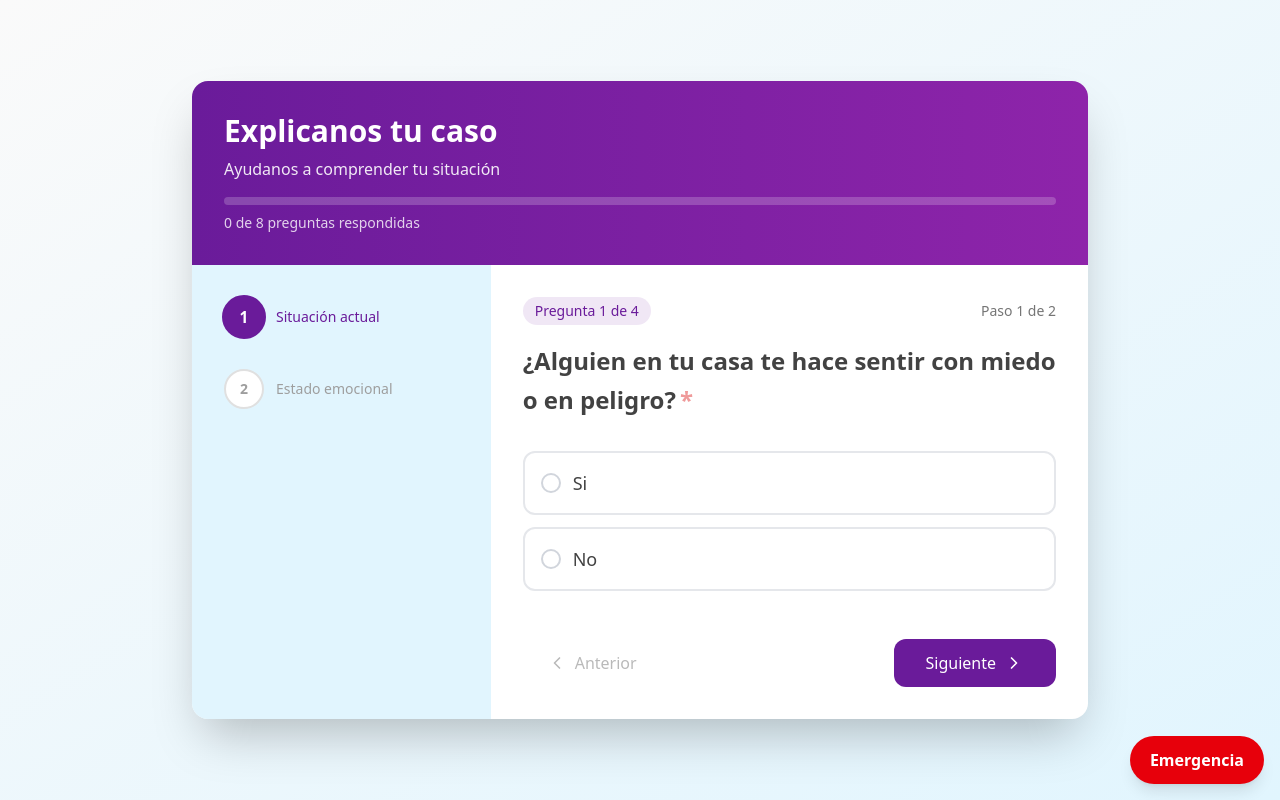
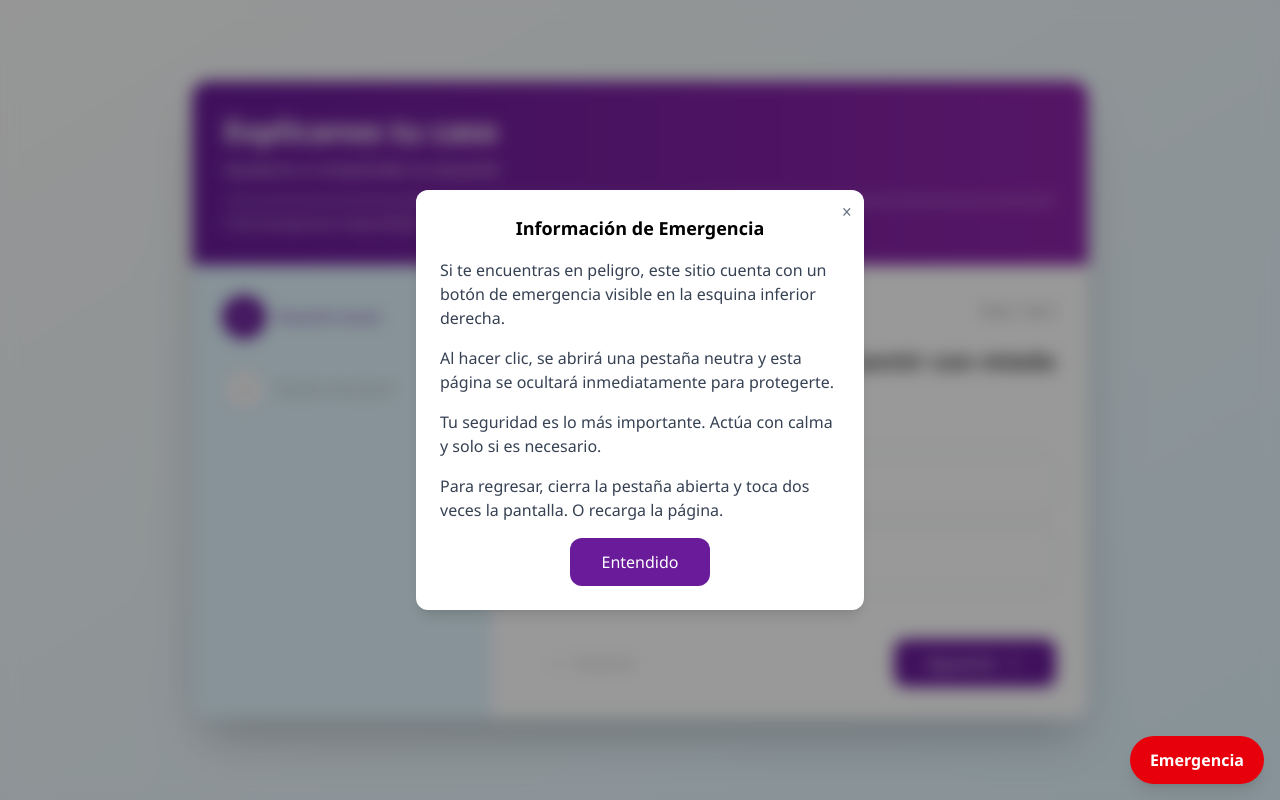
Before and after one commit to CrisKop/antiviolencia, a Next.js app: page /form in a window 1280 px wide. Built offline with nearby package versions, Linux system fonts and the light colour scheme.

Commit message:
App completada
Chat con contexto post formulario + landing

```diff
--- a/src/app/globals.css
+++ b/src/app/globals.css
@@ -4,6 +4,9 @@
 @theme inline {
   --color-background: var(--background);
   --color-foreground: var(--foreground);
-  --font-sans: var(--font-geist-sans);
-  --font-mono: var(--font-geist-mono);
+  --text-font: 'Segoe UI', Tahoma, Geneva, Verdana, sans-serif;
 }
+
+*{
+  font-family: var(--text-font);
+}
--- a/src/app/page.js
+++ b/src/app/page.js
@@ -1,22 +1,60 @@
 "use client";
 
 import Layout from "@/app/layout";
+import Navbar from "@/components/Navbar/Navbar";
+import Image from "next/image";
+import { useRouter } from "next/navigation";
 
 import React from "react";
 
-function page() {
+function Page() {
+
+   const router = useRouter();
+
+  const irAApp = () => {
+    router.push("/form");
+  };
+
+
   return (
     <Layout>
-      <div className="flex flex-col items-center justify-center min-h-screen bg-gray-100">
-        <h1 className="text-2xl font-bold mb-4">
-          Bienvenido a la Página Principal
-        </h1>
-        <p className="text-lg text-gray-700">
-          Esta es la página principal de tu aplicación.
-        </p>
+     <div className="relative min-h-screen text-white">
+      {/* Imagen de fondo */}
+     <div className="absolute inset-0 z-0">
+  <Image
+    src="/Banner.jpg"
+    alt="Fondo"
+    fill
+    className="object-cover"
+    priority
+  />
+</div>
+
+      {/* Capa oscura encima */}
+      <div className="absolute inset-0 bg-black/50 z-10" />
+
+      {/* Contenido + Navbar */}
+      <div className="relative z-20">
+        <Navbar />
+   <div className="flex flex-col items-center sm:items-start justify-center min-h-[85vh] px-4 text-center sm:text-left sm:px-50">
+      <p className="text-lg sm:text-xl text-gray-200 mb-2 max-w-2xl">
+    Tu espacio seguro
+  </p>
+  <h1 className="text-4xl sm:text-5xl font-extrabold mb-4 max-w-2xl">
+    Plataforma Elira
+  </h1>
+  <p className="text-lg sm:text-xl text-gray-200 mb-8 max-w-xl">
+    Tu lugar para buscar ayuda si te tienes miedo o te sientes inseguro en tu entorno.
+  </p>
+  <button onClick={irAApp} className="bg-[#6A1B9A] text-white font-semibold px-6 py-3 rounded hover:bg-gray-200 hover:text-black cursor-pointer transition">
+    Busca ayuda →
+  </button>
+</div>
+
       </div>
+    </div>
     </Layout>
   );
 }
 
-export default page;
+export default Page;
--- a/src/components/Chat/Chat.js
+++ b/src/components/Chat/Chat.js
@@ -5,8 +5,18 @@ import Message from "./Message";
 import ChatInput from "./ChatInput";
 import TypingIndicator from "./TypingIndicator";
 import { MessageCircle, Settings, MoreVertical } from "lucide-react";
+  import { useSearchParams } from "next/navigation";
 
 function ChatBox() {
+
+  //#MARK: Obtener datos de params de url
+const searchParams = useSearchParams();
+const prioridad = ["Sexual", "Físicas", "Psicológica", "Verbales", "Económica"];
+
+const keywords = searchParams.get("keywords")?.split(" ")
+  .sort((a, b) => {
+    return prioridad.indexOf(a) - prioridad.indexOf(b);
+  });
   const [messages, setMessages] = useState([
     {
       id: "1",
@@ -90,9 +100,14 @@ function ChatBox() {
 
   // #MARK: Determinar ruta de apoyo
   // Esta función determina la ruta de apoyo adecuada según las palabras clave en los mensajes del usuario
-  const determineSupportRoute = (messages) => {
+const determineSupportRoute = (messages, keywordsFromUrl = "") => {
   console.log("Determinando ruta de apoyo con mensajes:", messages);
-    const text = messages.join(" ").toLowerCase();
+
+  keywordsFromUrl = keywords;
+  // Combinar mensajes y keywords adicionales
+  let text = (messages.join(" ") + " " + keywordsFromUrl).toLowerCase();
+
+  console.log(text)
 
   const routes = [
     {
@@ -106,6 +121,10 @@ function ChatBox() {
         "mamá",
         "papá",
         "hermano",
+        "físicas",
+        "psicológica",
+        "verbales",
+        "económica",
       ],
     },
     {
@@ -117,6 +136,7 @@ function ChatBox() {
         "ayuda económica",
         "alcaldía",
         "programa",
+        "económica",
       ],
     },
     {
@@ -134,6 +154,8 @@ function ChatBox() {
         "acoso",
         "violación",
         "violador",
+        "sexual",
+        "físicas",
       ],
     },
     {
@@ -144,6 +166,8 @@ function ChatBox() {
         "empoderamiento",
         "ayuda psicológica",
         "acompañamiento",
+        "psicológica",
+        "económica",
       ],
     },
     {
@@ -155,6 +179,8 @@ function ChatBox() {
         "infancia",
         "adolescente",
         "maltrato infantil",
+        "sexual",
+        "físicas",
       ],
     },
     {
@@ -166,6 +192,8 @@ function ChatBox() {
         "soporte emocional",
         "psicológico",
         "charlar",
+        "psicológica",
+        "verbales",
       ],
     },
     {
@@ -177,21 +205,41 @@ function ChatBox() {
         "conflicto armado",
         "ayuda internacional",
         "protección",
+        "físicas",
+        "económica",
       ],
     },
   ];
 
+  // Contar coincidencias por ruta
+  let mejorRuta = null;
+  let maxCoincidencias = 0;
+
   for (const route of routes) {
-      if (route.keywords.some((keyword) => text.includes(keyword))) {
-        return route.name;
+    let coincidencias = 0;
+
+    for (const keyword of route.keywords) {
+      if (text.includes(keyword.toLowerCase())) {
+        coincidencias++;
       }
     }
 
-    // Si no se encuentra una ruta específica, elige una al azar
+    if (coincidencias > maxCoincidencias) {
+      maxCoincidencias = coincidencias;
+      mejorRuta = route.name;
+    }
+  }
+
+  if (mejorRuta) {
+    return mejorRuta;
+  }
+
+  // Si no hay coincidencias
   console.log("No se encontró una ruta específica, eligiendo al azar");
   const randomRoute = routes[Math.floor(Math.random() * routes.length)];
   return randomRoute.name;
 };
+
 
   //MARK: Generar respuesta de la IA
   // Función principal que responde como la IA
--- a/src/components/ClientSideWrapper.js
+++ b/src/components/ClientSideWrapper.js
@@ -33,7 +33,7 @@ export default function ClientSideWrapper() {
 
   return (
     <>
-      {showingAd ?? <EmergencyInfo onClose={() => setShowingAd(false)} />}
+      {showingAd && <EmergencyInfo onClose={() => setShowingAd(false)} />}
 
       {showEmergencyScreen && (
         <EmergencyScreen onClose={() => setShowEmergencyScreen(false)} />
--- a/src/components/EmergencyExit/EmergencyScreen.js
+++ b/src/components/EmergencyExit/EmergencyScreen.js
@@ -1,11 +1,19 @@
 "use client";
-import React from "react";
+import React, { useEffect, useState } from "react";
 
 function EmergencyScreen({ onClose }) {
+  const [clicks, setClicks] = useState(0);
+
+  useEffect(() => {
+    if(clicks === 2){
+      setClicks(0);
+      onClose();
+    }
+  }, [clicks, onClose])
   return (
     <div
       className="fixed inset-0 z-[9999] bg-gray-800 flex items-center justify-center text-white text-center p-4 select-none cursor-pointer"
-      onDoubleClick={onClose}
+      onClick={() => {setClicks(clicks+1)}}
     >
       <div>
         <h1 className="text-2xl font-bold mb-4">Modo Seguro Activado</h1>
--- /dev/null
+++ b/src/components/Navbar/Navbar.js
@@ -0,0 +1,32 @@
+import Image from "next/image";
+
+export default function Navbar() {
+  return (
+<nav className="flex justify-center items-center px-5 sm:px-50 sm:justify-start py-4">
+
+      {/*
+   <div className="text-lg font-bold uppercase tracking-wide">Menú</div>
+      */}
+
+      <div className="flex items-center gap-4">
+              <Image
+        src="/LOGO.png" // desde la carpeta public
+        alt="Descripción de la imagen"
+        width={70}
+        height={42}
+        priority // opcional: carga prioritaria
+      />
+
+        <a href="#" className="hover:underline">
+          Inicio
+        </a>
+        <a href="#" className="hover:underline">
+          Modelos
+        </a>
+        <a href="#" className="hover:underline">
+          Contacto
+        </a>
+      </div>
+    </nav>
+  );
+}
--- a/src/components/QuestionnaireForm.js
+++ b/src/components/QuestionnaireForm.js
@@ -74,6 +74,8 @@ export const QuestionnaireForm = () => {
     setErrors({});
   };
 
+
+  //#MARK: Enviar form
   const handleSubmit = async () => {
     setIsSubmitting(true);
     await new Promise((resolve) => setTimeout(resolve, 2000));
@@ -82,6 +84,17 @@ export const QuestionnaireForm = () => {
   };
 
   useEffect(() => {
+
+    const redirectToChat = () => {
+  const keywordsToSend = answers.tipoViolencia
+    .map(str => str.split(" ")[0])
+    .join(" ");
+
+  const encodedKeywords = encodeURIComponent(keywordsToSend);
+  router.push(`/chat?keywords=${encodedKeywords}`);
+};
+
+
     if (isCompleted) {
       // Redirect to chat after 2 seconds
       console.log("Form completed, redirecting to chat...");
@@ -89,11 +102,12 @@ export const QuestionnaireForm = () => {
         redirectToChat();
       }, 2000);
     }
-  }, [isCompleted]);
+  }, [isCompleted, answers, router]);
 
-  const redirectToChat = () => {
-    router.push("/chat");
-  };
+
+
+
+
 
   const updateAnswer = (questionId, value) => {
     setAnswers((prev) => ({ ...prev, [questionId]: value }));
```
Also changed, not shown: public/LOGO.png (added), 1 other file (tests, documents, lock files or other folders). Lines whose indentation alone changed are shown as unchanged.
